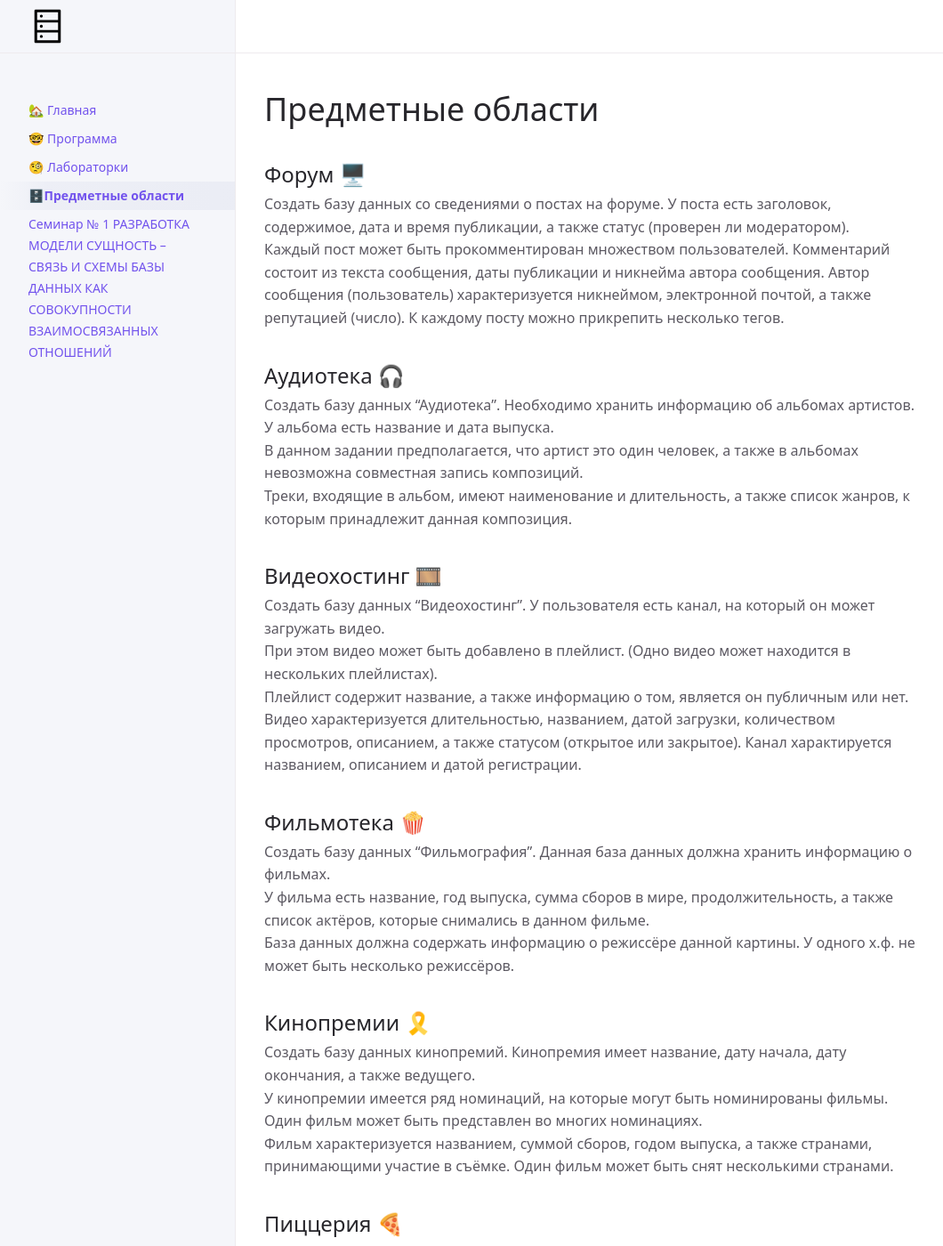
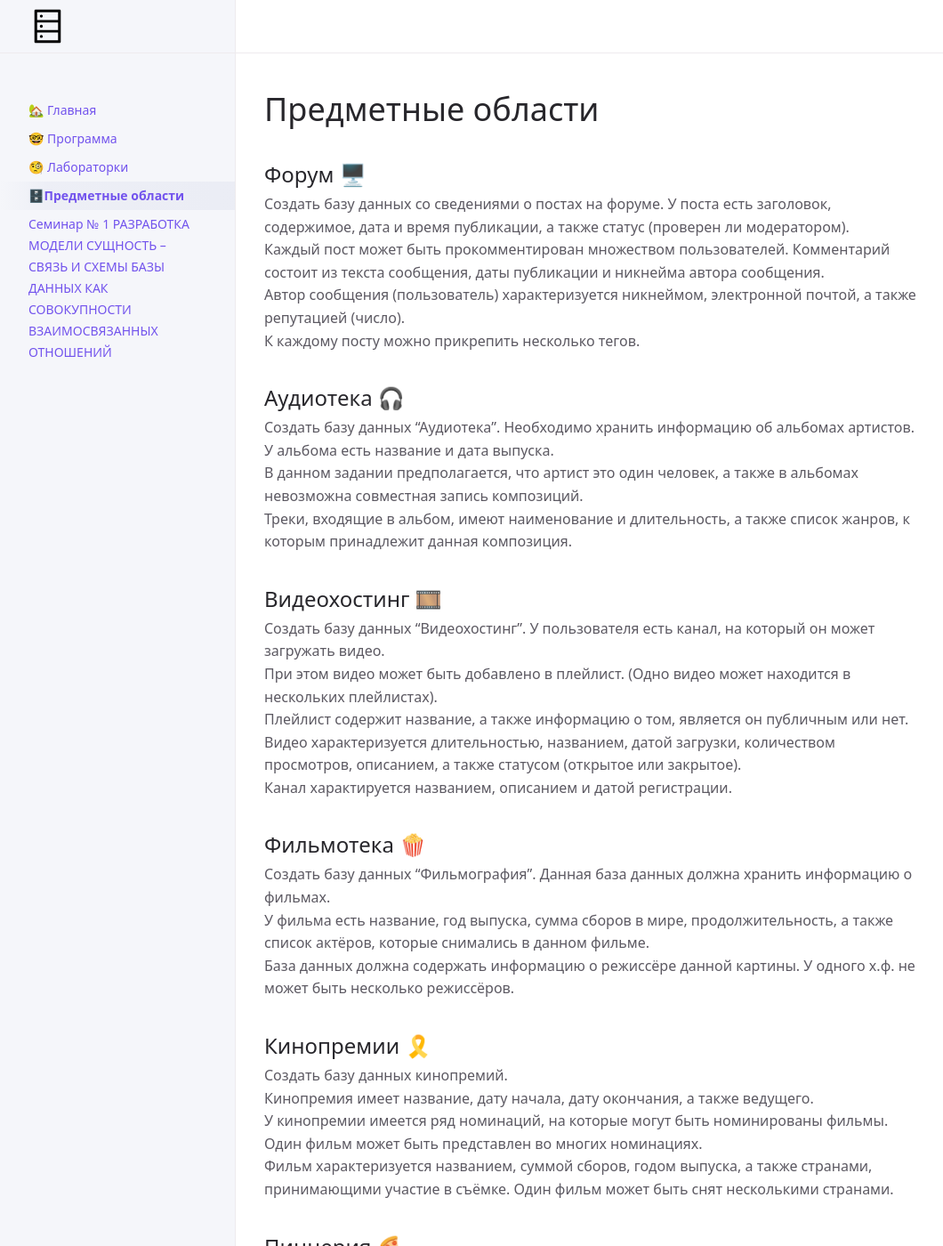
Before and after one commit to Das-dasein/db-lovefield, a Jekyll site: the page built from subject-domain.md, in a window 1280 px wide and 1400 px high. Shown: the whole window at 89% size, without its empty margins (107-1167 px from the left). Built offline with Jekyll 4.4.1, drawn with Linux system fonts in a browser that asks for light colours; our own code applies the rules of GitHub Pages for plain Markdown files; a script that is not in the unit is left out.

```diff
--- a/subject-domain.md
+++ b/subject-domain.md
@@ -8,8 +8,8 @@ nav_order: 4
 
 ## Форум 🖥️
 Создать базу данных со сведениями о постах на форуме. У поста есть заголовок, содержимое, дата и время публикации, а также статус (проверен ли модератором). <br>
-Каждый пост может быть прокомментирован множеством пользователей. Комментарий состоит из текста сообщения, даты публикации и никнейма автора сообщения.
-Автор сообщения (пользователь) характеризуется никнеймом, электронной почтой, а также репутацией (число).
+Каждый пост может быть прокомментирован множеством пользователей. Комментарий состоит из текста сообщения, даты публикации и никнейма автора сообщения. <br>
+Автор сообщения (пользователь) характеризуется никнеймом, электронной почтой, а также репутацией (число). <br>
 К каждому посту можно прикрепить несколько тегов.
 
 ## Аудиотека 🎧
@@ -22,8 +22,8 @@ nav_order: 4
 Создать базу данных "Видеохостинг".
 У пользователя есть канал, на который он может загружать видео. <br>
 При этом видео может быть добавлено в плейлист. (Одно видео может находится в нескольких плейлистах). <br>
-Плейлист содержит название, а также информацию о том, является он публичным или нет.
-Видео характеризуется длительностью, названием, датой загрузки, количеством просмотров, описанием, а также статусом (открытое или закрытое).
+Плейлист содержит название, а также информацию о том, является он публичным или нет. <br>
+Видео характеризуется длительностью, названием, датой загрузки, количеством просмотров, описанием, а также статусом (открытое или закрытое). <br>
 Канал характируется названием, описанием и датой регистрации.
 
 ## Фильмотека 🍿
@@ -33,7 +33,7 @@ nav_order: 4
 База данных должна содержать информацию о режиссёре данной картины. У одного х.ф. не может быть несколько режиссёров.
 
 ## Кинопремии 🎗️
-Создать базу данных кинопремий.
+Создать базу данных кинопремий. <br>
 Кинопремия имеет название, дату начала, дату окончания, а также ведущего. <br>
 У кинопремии имеется ряд номинаций, на которые могут быть номинированы фильмы. Один фильм может быть представлен во многих номинациях. <br>
 Фильм характеризуется названием, суммой сборов, годом выпуска, а также странами, принимающими участие в съёмке. Один фильм может быть снят несколькими странами.
```
